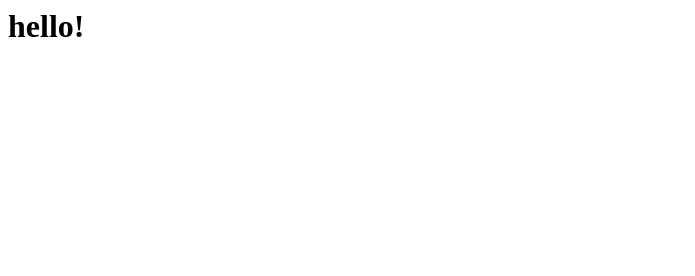
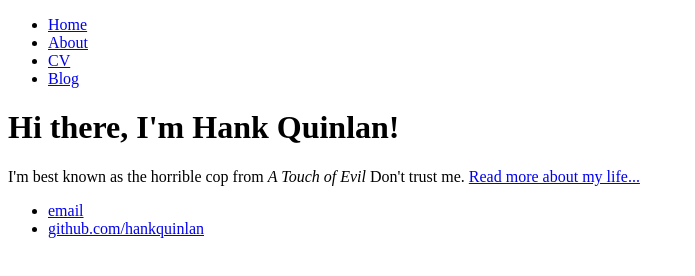
Before and after one commit to pjpj13/nightfarm, a plain HTML site: page index.html in a window 1280 px wide. Shown: the whole page, without its empty margins (0-695 px from the left). Drawn offline with Linux system fonts and the light colour scheme.

Commit message:
Update index.html

```diff
--- a/index.html
+++ b/index.html
@@ -1 +1,24 @@
-<h1>hello!</h1>
+<!DOCTYPE html>
+<html>
+	<head>
+		<title>Hank Quinlan, Horrible Cop</title>
+	</head>
+	<body>
+		<nav>
+    		<ul>
+        		<li><a href="/">Home</a></li>
+	        	<li><a href="/about">About</a></li>
+        		<li><a href="/cv">CV</a></li>
+        		<li><a href="/blog">Blog</a></li>
+    		</ul>
+		</nav>
+		<div class="container">
+    		<div class="blurb">
+        		<h1>Hi there, I'm Hank Quinlan!</h1>
+				<p>I'm best known as the horrible cop from <em>A Touch of Evil</em> Don't trust me. <a href="/about">Read more about my life...</a></p>
+    		</div><!-- /.blurb -->
+		</div><!-- /.container -->
+		<footer>
+    		<ul>
+        		<li><a href="mailto:hankquinlanhub@gmail.com">email</a></li>
+        		<li><a href="https://github.com/hankquinlan">github.com/hankquinlan</a></li>
```
